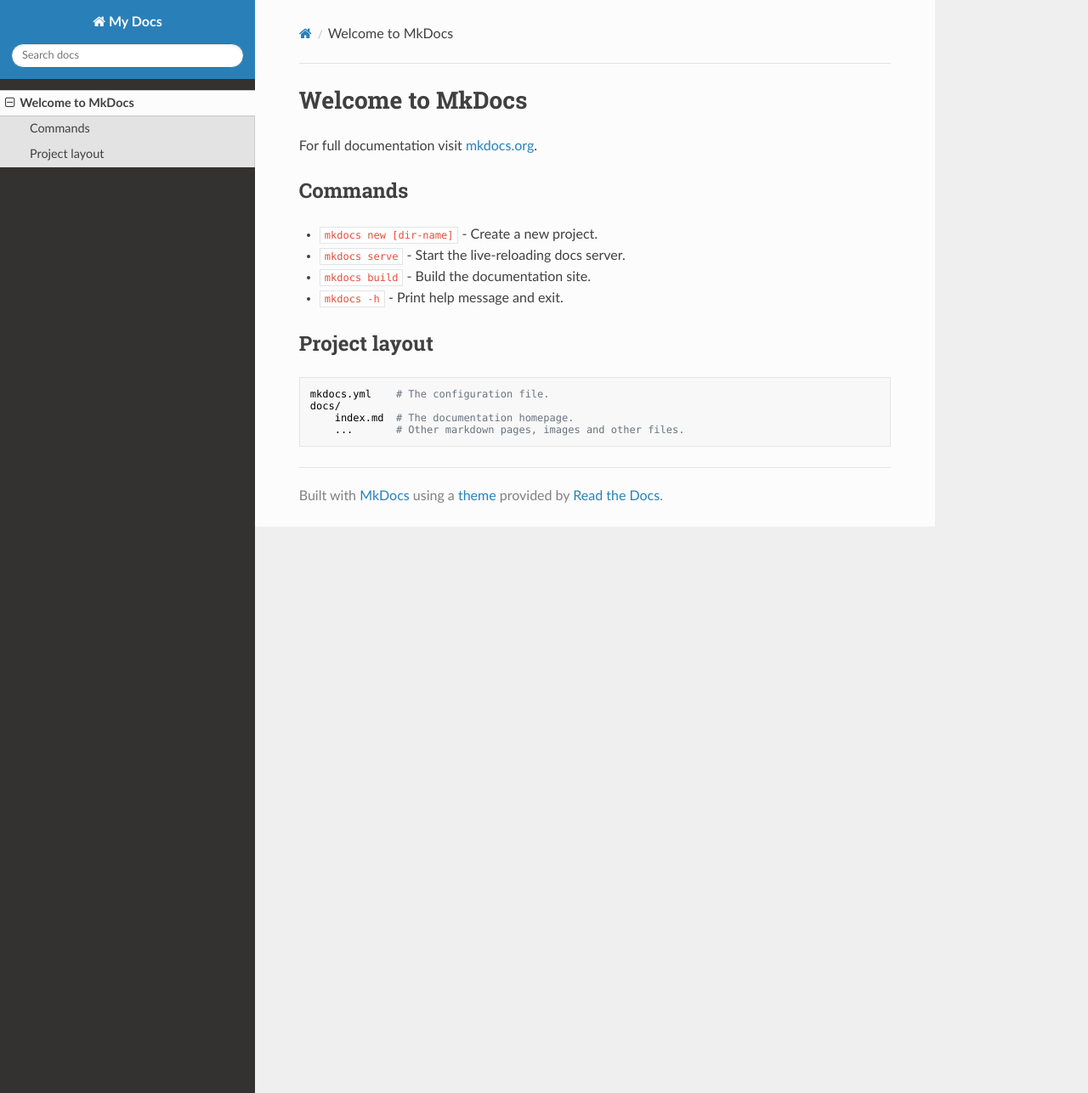
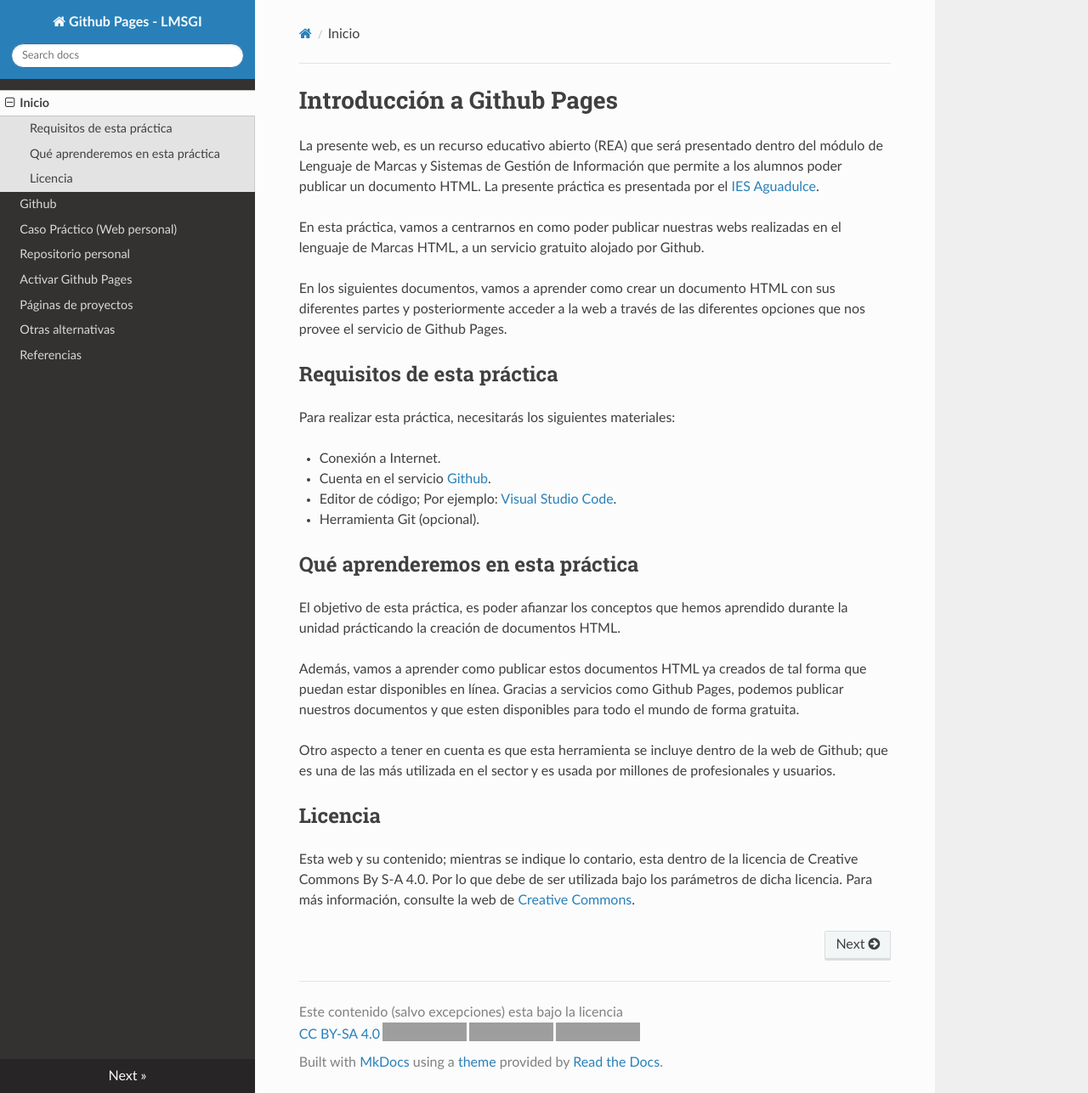
Before and after one commit to zerasul/gpagesexampe, an MkDocs documentation site: the page built from docs/index.md, in a window 1280 px wide and 1287 px high. Shown: the whole window at 85% size. Built offline with MkDocs 1.6.1, drawn with Linux system fonts in a browser that asks for light colours; nearby versions of some CDN libraries; grey boxes are pictures that could not be loaded.

```diff
--- /dev/null
+++ b/docs/css/extra.css
@@ -0,0 +1,5 @@
+figcaption{
+    text-align: center;
+    font-style: italic;
+    padding-top: 10px;
+}
--- a/docs/index.md
+++ b/docs/index.md
@@ -1,17 +1,28 @@
-# Welcome to MkDocs
+# Introducción a Github Pages
 
-For full documentation visit [mkdocs.org](https://www.mkdocs.org).
+La presente web, es un recurso educativo abierto (REA) que será presentado dentro del módulo de Lenguaje de Marcas y Sistemas de Gestión de Información que permite a los alumnos poder publicar un documento HTML. La presente práctica es presentada por el [IES Aguadulce](https://www.iesaguadulce.es/).
 
-## Commands
+En esta práctica, vamos a centrarnos en como poder publicar nuestras webs realizadas en el lenguaje de Marcas HTML, a un servicio gratuito alojado por Github.
 
-* `mkdocs new [dir-name]` - Create a new project.
-* `mkdocs serve` - Start the live-reloading docs server.
-* `mkdocs build` - Build the documentation site.
-* `mkdocs -h` - Print help message and exit.
+En los siguientes documentos, vamos a aprender como crear un documento HTML con sus diferentes partes y posteriormente acceder a la web a través de las diferentes opciones que nos provee el servicio de Github Pages.
 
-## Project layout
+## Requisitos de esta práctica
 
-    mkdocs.yml    # The configuration file.
-    docs/
-        index.md  # The documentation homepage.
-        ...       # Other markdown pages, images and other files.
+Para realizar esta práctica, necesitarás los siguientes materiales:
+
+* Conexión a Internet.
+* Cuenta en el servicio [Github](https://github.com).
+* Editor de código; Por ejemplo: [Visual Studio Code](https://code.microsoft.com).
+* Herramienta Git (opcional).
+
+## Qué aprenderemos en esta práctica
+
+El objetivo de esta práctica, es poder afianzar los conceptos que hemos aprendido durante la unidad prácticando la creación de documentos HTML.
+
+Además, vamos a aprender como publicar estos documentos HTML ya creados de tal forma que puedan estar disponibles en línea. Gracias a servicios como Github Pages, podemos publicar nuestros documentos y que esten disponibles para todo el mundo de forma gratuita.
+
+Otro aspecto a tener en cuenta es que esta herramienta se incluye dentro de la web de Github; que es una de las más utilizada en el sector y es usada por millones de profesionales y usuarios.
+
+## Licencia
+
+Esta web y su contenido; mientras se indique lo contario, esta dentro de la licencia de Creative Commons By S-A 4.0. Por lo que debe de ser utilizada bajo los parámetros de dicha licencia. Para más información, consulte la web de [Creative Commons](https://creativecommons.org/licenses/by-sa/4.0/).
--- a/mkdocs.yml
+++ b/mkdocs.yml
@@ -1,2 +1,16 @@
-site_name: My Docs
-theme: readthedocs
+site_name: Github Pages -  LMSGI
+extra_css: [css/extra.css]
+theme:
+ name: readthedocs
+ features:
+    - navigation.footer
+copyright: <p xmlns:cc="http://creativecommons.org/ns#" >Este contenido (salvo excepciones) esta bajo la licencia <a href="http://creativecommons.org/licenses/by-sa/4.0/?ref=chooser-v1" target="_blank" rel="license noopener noreferrer" style="display:inline-block;">CC BY-SA 4.0<img style="height:22px!important;margin-left:3px;vertical-align:text-bottom;" src="https://mirrors.creativecommons.org/presskit/icons/cc.svg?ref=chooser-v1"><img style="height:22px!important;margin-left:3px;vertical-align:text-bottom;" src="https://mirrors.creativecommons.org/presskit/icons/by.svg?ref=chooser-v1"><img style="height:22px!important;margin-left:3px;vertical-align:text-bottom;" src="https://mirrors.creativecommons.org/presskit/icons/sa.svg?ref=chooser-v1"></a></p>
+nav:
+  - Inicio: index.md
+  - Github: gpages.md
+  - Caso Práctico (Web personal): web.md
+  - Repositorio personal: repo.md
+  - Activar Github Pages: activate.md
+  - Páginas de proyectos: projects.md
+  - Otras alternativas: alternatives.md
+  - Referencias: references.md
--- /dev/null
+++ b/overrides/partial/main.html
@@ -0,0 +1,5 @@
+{% extends "base.html" %}
+
+{% block footer %}
+<p xmlns:cc="http://creativecommons.org/ns#" >This work is licensed under <a href="http://creativecommons.org/licenses/by-sa/4.0/?ref=chooser-v1" target="_blank" rel="license noopener noreferrer" style="display:inline-block;">CC BY-SA 4.0<img style="height:22px!important;margin-left:3px;vertical-align:text-bottom;" src="https://mirrors.creativecommons.org/presskit/icons/cc.svg?ref=chooser-v1"><img style="height:22px!important;margin-left:3px;vertical-align:text-bottom;" src="https://mirrors.creativecommons.org/presskit/icons/by.svg?ref=chooser-v1"><img style="height:22px!important;margin-left:3px;vertical-align:text-bottom;" src="https://mirrors.creativecommons.org/presskit/icons/sa.svg?ref=chooser-v1"></a></p>
+{% endblock %}
```
Also changed, not shown: docs/activate.md (added, +22 -0 lines), docs/alternatives.md (added, +1 -0 lines), docs/gpages.md (added, +33 -0 lines), docs/projects.md (added, +22 -0 lines), docs/repo.md (added, +75 -0 lines), docs/web.md (added, +57 -0 lines), docs/imgs/1679600688291.jpeg (added), docs/imgs/github-logo.webp (added), docs/imgs/reponame.png (added), docs/imgs/repourl.png (added), docs/imgs/settings.png (added), docs/references.md (added), 3 other files.
